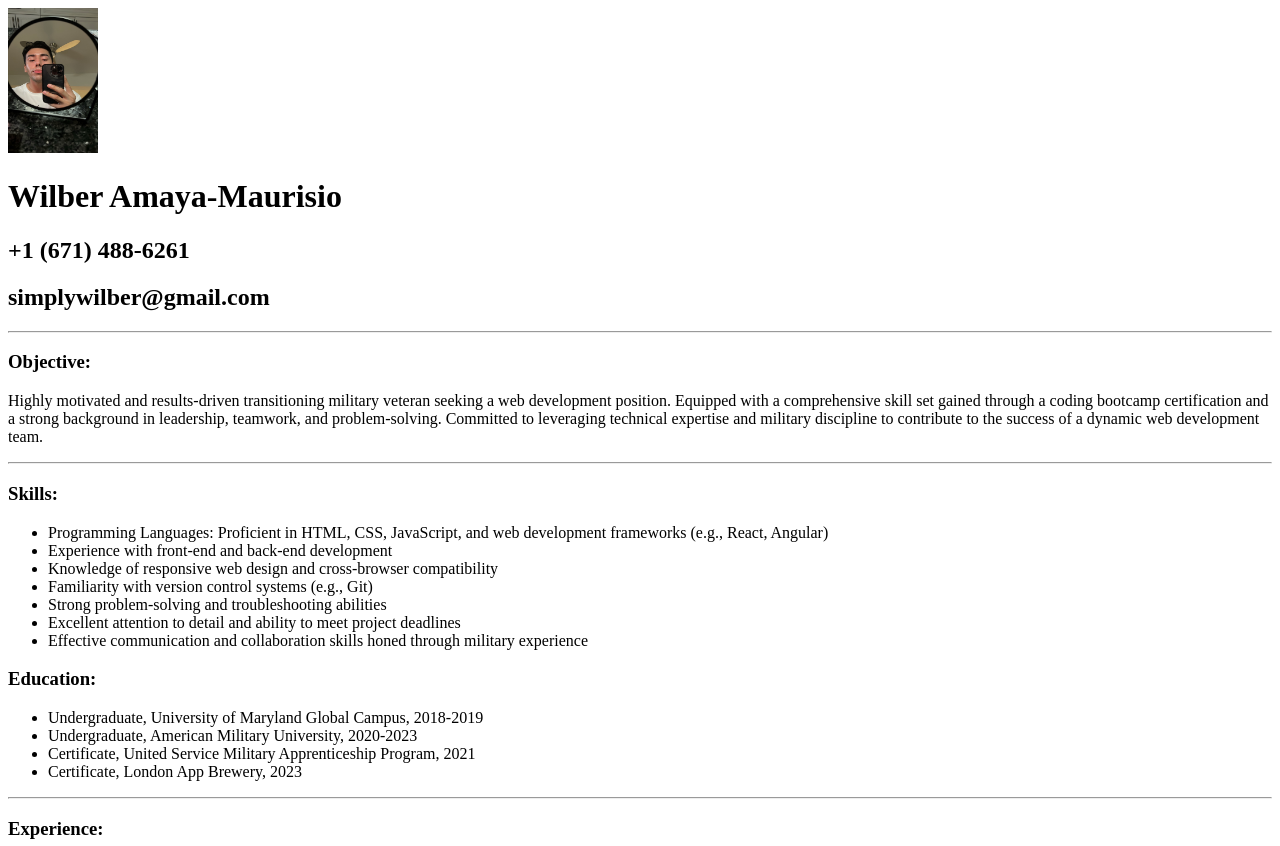
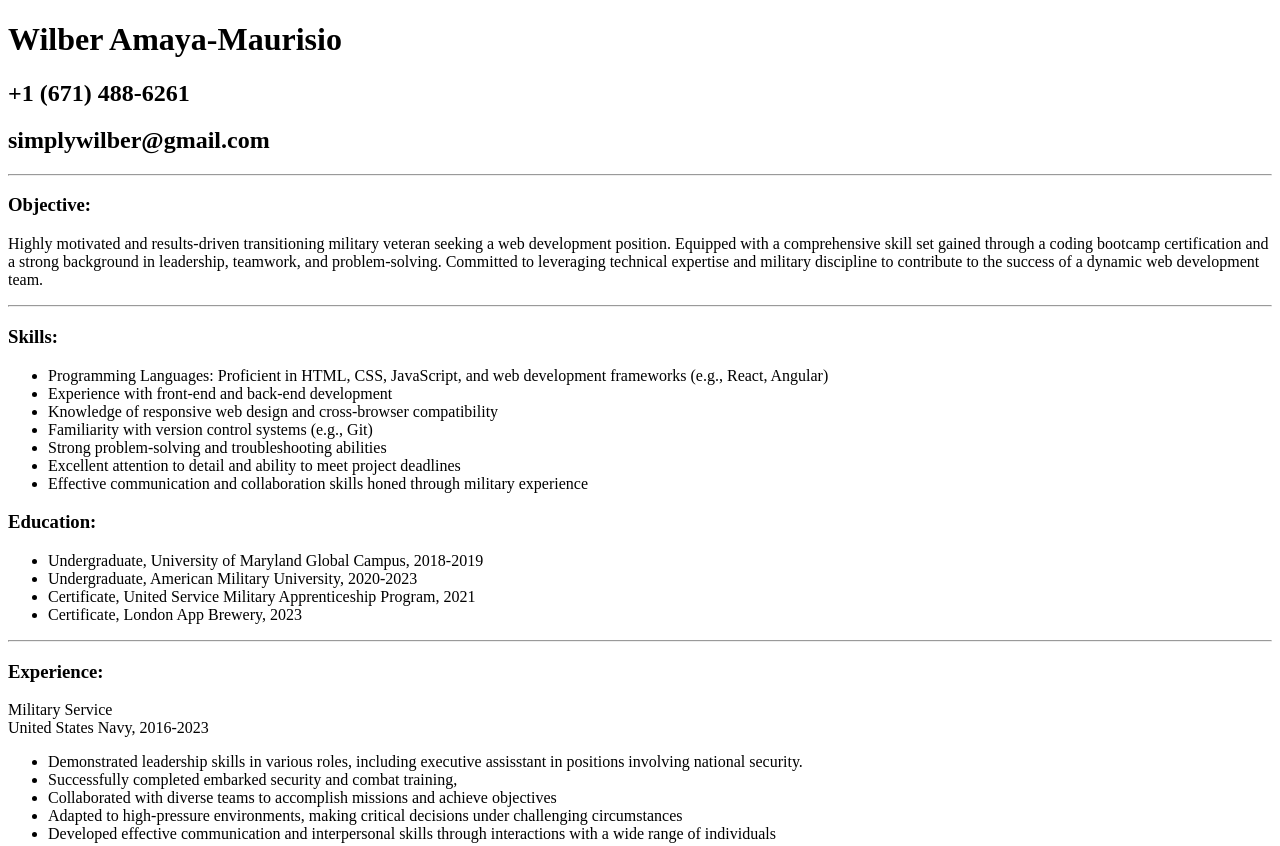
Before and after one commit to simplywilber/resume-html, a plain HTML site: page index.html in a window 1280 px wide. Shown: the top 846 px of the page. Drawn offline with Linux system fonts and the light colour scheme.

Commit message:
Update index.html

```diff
--- a/index.html
+++ b/index.html
@@ -6,7 +6,6 @@
     <title>Wilber Amaya's Resume</title>
 </head>
 <body>
-    <img src="./assets/images/IMG_3915.jpg" height="145" width="90" alt="Wilber's temporary picture">
     <h1>Wilber Amaya-Maurisio</h1>
     <h2>+1 (671) 488-6261</h2>
     <h2>simplywilber@gmail.com</h2>
```
